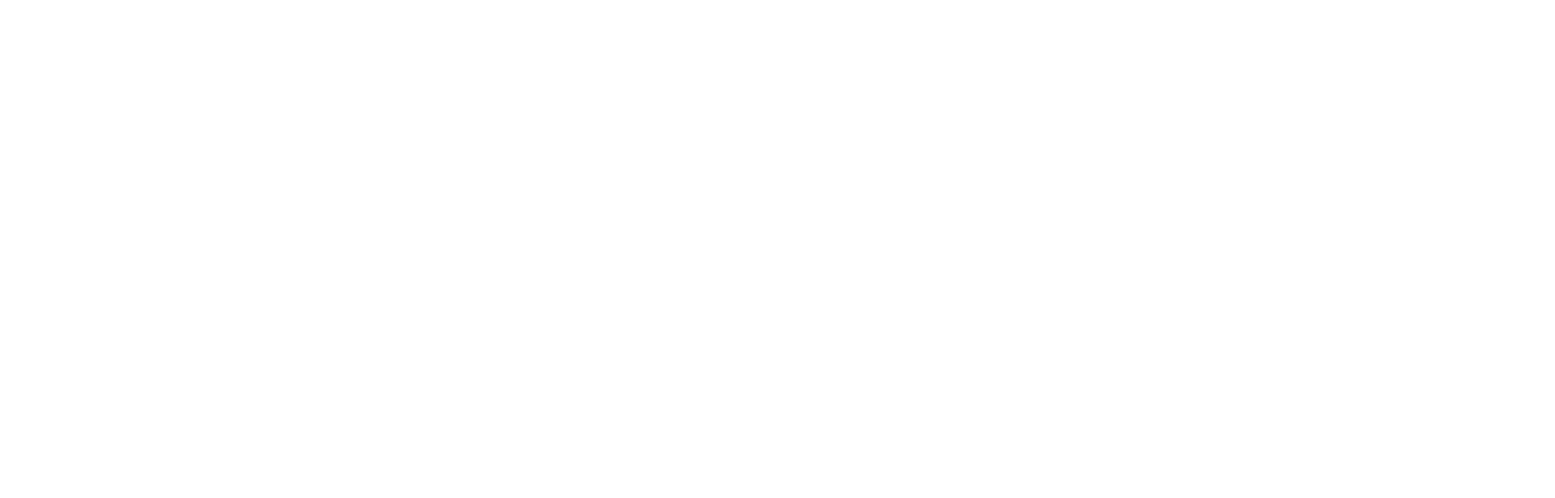
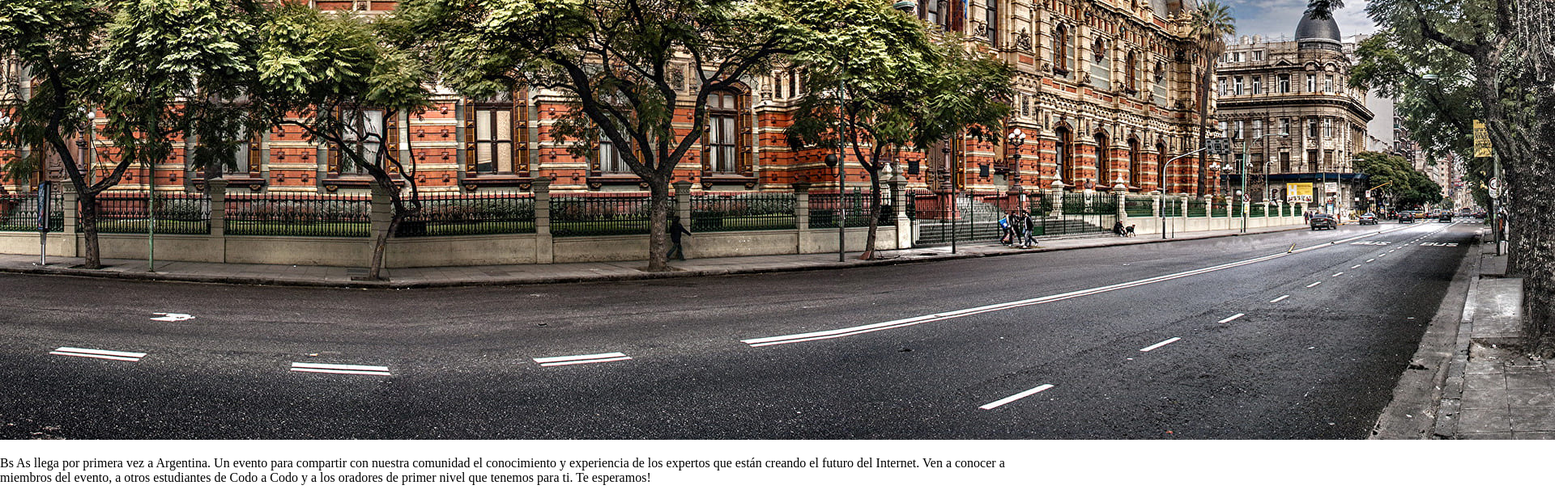
Before and after one commit to MakoskiVictor/CodoACodoIntegrador, an Angular app: page / in a window 1280 px wide. Shown: the part 626-1242 px from the top of the page at 81% size, 1920 px wide, since content can reach past the window. Before the commit the page ends 800 px from the top, so only its background shows below. Built offline with nearby package versions, Linux system fonts and the light colour scheme.

Commit message:
add classes

```diff
--- a/src/app/modules/shared/components/conf-details/conf-details.component.html
+++ b/src/app/modules/shared/components/conf-details/conf-details.component.html
@@ -1 +1,9 @@
-<p>conf-details works!</p>
+<section class="detailContainer" >
+  <img class="bairesImg" src="assets/cities/ba1.jpg" alt="Buenos-Aires-Image">
+  <div class="textContainer" >
+    <p>Bs As llega por primera vez a Argentina. Un evento para compartir con nuestra comunidad el conocimiento y experiencia de los expertos que están
+      creando el futuro del Internet. Ven a conocer a miembros del evento, a otros estudiantes de Codo a Codo y a los oradores de primer nivel que
+      tenemos para ti. Te esperamos!
+    </p>
+  </div>
+</section>
```
